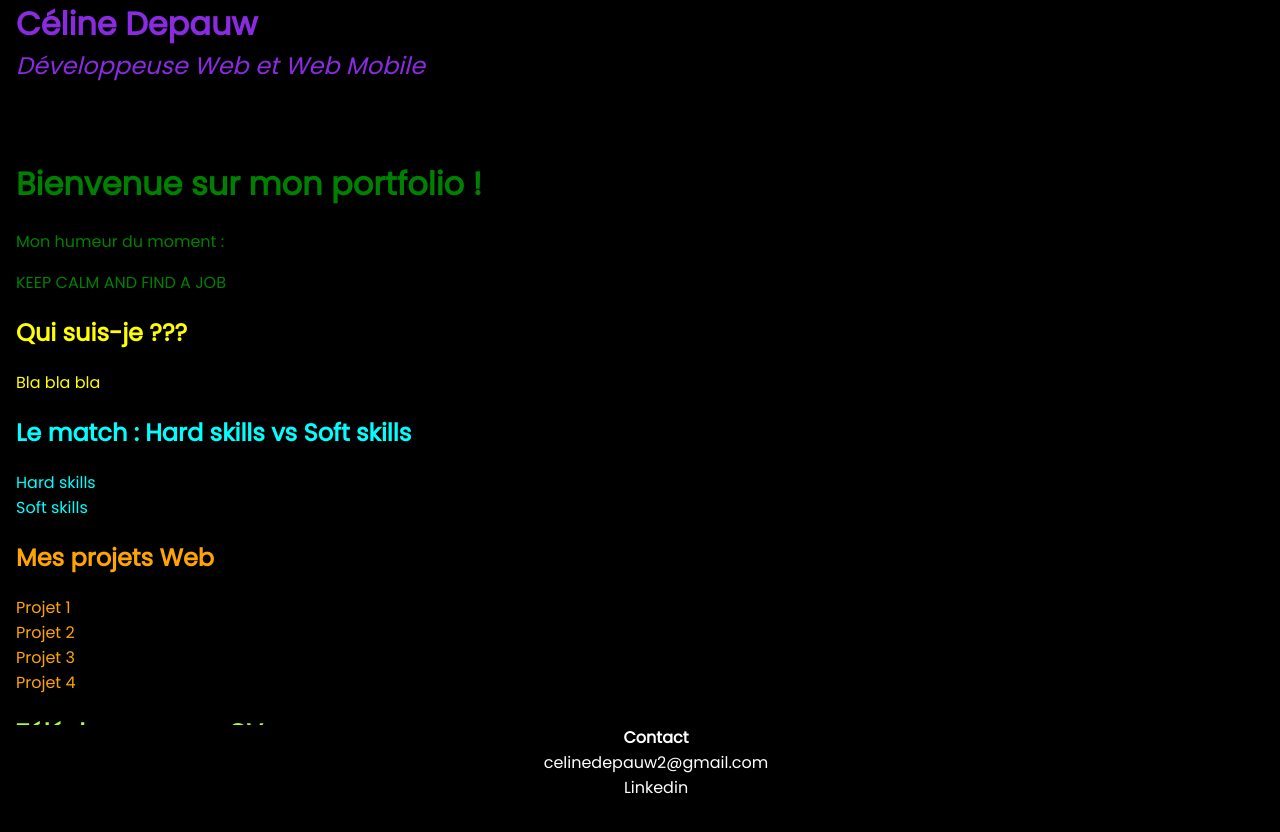
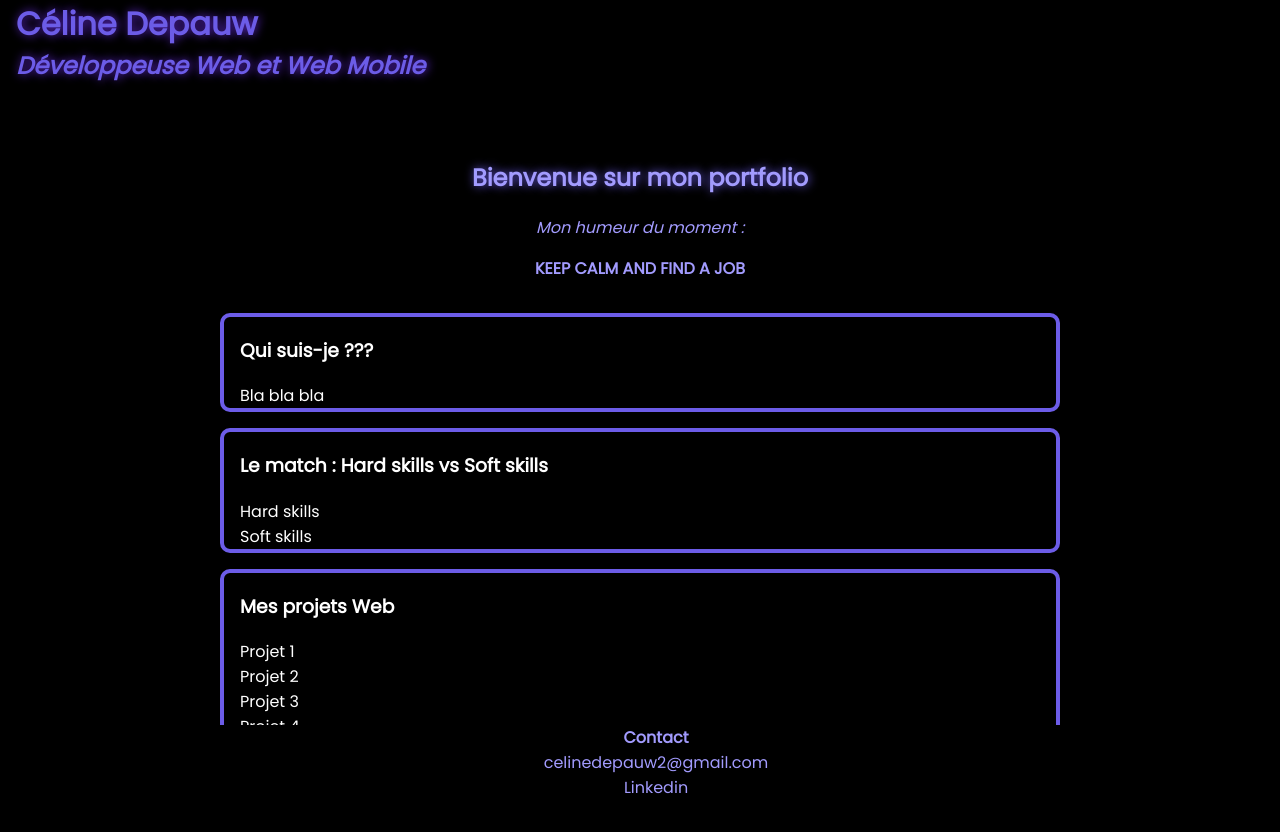
Before and after one commit to celinedepauw/netlify_deploy, a React (Create React App) app in the folder portfolio/: page /projects in a window 1280 px wide. Shown: the top 832 px of the page. Built offline with nearby package versions, Linux system fonts and the light colour scheme.

Commit message:
colors ok

```diff
--- a/portfolio/src/components/Footer/footer.scss
+++ b/portfolio/src/components/Footer/footer.scss
@@ -3,7 +3,7 @@
     position: fixed;
     bottom: 0;
     background-color: black;
-    color: white;
+    color: #a29bfe;
     text-align: center;
 
     .footer_contact {
@@ -15,7 +15,7 @@
     }
 
     .footer_linkedin {
-      color: white;
+      color: #a29bfe;
       text-decoration: none;
     }
 }
--- a/portfolio/src/components/Header/header.scss
+++ b/portfolio/src/components/Header/header.scss
@@ -1,13 +1,14 @@
 .header {
     width: 100%;
-    color: blueviolet;
+    color: #6c5ce7;
+    text-shadow:  #5f27cd 1px 0 10px;
+    font-weight: bold;
     position: fixed;
     top: 0;
     background-color:black;
 
     .header_name {
         font-size: 2rem;
-        font-weight: bold;
     }
 
     .header_job {
--- a/portfolio/src/components/Home/Introduction.js
+++ b/portfolio/src/components/Home/Introduction.js
@@ -2,10 +2,10 @@ import React from 'react';
 
 const Introduction = () => (
         <div className="introduction">
-           <h1 className="introduction_welcome">Bienvenue sur mon portfolio !</h1>
-           <div className="introduction_mood">
-                <p>Mon humeur du moment : </p>
-                <p>KEEP CALM AND FIND A JOB</p>
+           <h2 className="introduction_title">Bienvenue sur mon portfolio</h2>
+           <div className="introduction_aside">
+                <p className="introduction_mood">Mon humeur du moment : </p>
+                <p className="introduction_quote">Keep calm and find a job</p>
            </div>
 
         </div>
--- a/portfolio/src/components/Home/ProjectsSmall.js
+++ b/portfolio/src/components/Home/ProjectsSmall.js
@@ -2,7 +2,7 @@ import React from 'react';
 
 const ProjectsSmall = () => (
     <div className="projectsSmall">
-        <h2 className="projectsSmall_title">Mes projets Web</h2>
+        <h3 className="projectsSmall_title">Mes projets Web</h3>
         <div>Projet 1</div>
         <div>Projet 2</div>
         <div>Projet 3</div>
--- a/portfolio/src/components/Home/Resume.js
+++ b/portfolio/src/components/Home/Resume.js
@@ -2,7 +2,7 @@ import React from 'react';
 
 const Resume = () => (
     <div className="resume">
-        <h2>Télécharger mon CV...  </h2>
+        <h3>Télécharger mon CV...  </h3>
     </div>
 );
 
--- a/portfolio/src/components/Home/SkillsSmall.js
+++ b/portfolio/src/components/Home/SkillsSmall.js
@@ -2,7 +2,7 @@ import React from 'react';
 
 const SkillsSmall = () => (
     <div className="skillsSmall">
-        <h2 className="skillsSmall_title">Le match : Hard skills vs Soft skills</h2>
+        <h3 className="skillsSmall_title">Le match : Hard skills vs Soft skills</h3>
         <div className="skillsSmall_hardSkills">
             Hard skills
         </div>
--- a/portfolio/src/components/Home/WhoIAmSmall.js
+++ b/portfolio/src/components/Home/WhoIAmSmall.js
@@ -2,8 +2,8 @@ import React from 'react';
 
 const WhoIAmSmall = () => (
     <div className="whoIAmSmall">
-        <h2 className="whoIAmSmall_title">Qui suis-je ???</h2>
-        <p classname="whoIAmSmall_extract">Bla bla bla</p>
+        <h3 className="whoIAmSmall_title">Qui suis-je ???</h3>
+        <div classname="whoIAmSmall_extract">Bla bla bla</div>
   </div>
 );
 
--- a/portfolio/src/components/Home/home.scss
+++ b/portfolio/src/components/Home/home.scss
@@ -3,19 +3,34 @@
    margin-bottom: 7rem;
 
     .introduction {
-        color: green;
+        color: #a29bfe;
+        text-align: center;
+        margin: 2rem 0;
 
-        .introduction_name {
-
+        .introduction_title {
+            text-shadow: #6c5ce7 1px 0 10px;
         }
 
-        .introduction_mood {
+        .introduction_aside {
 
+            .introduction_mood {
+                font-style: italic;
+            }
+
+            .introduction_quote {
+                text-transform: uppercase;
+                font-weight: bold;
+            }
         }
     }
 
     .whoIAmSmall {
-        color: yellow;
+        color: white;
+        margin: 1rem auto;
+        padding: 0 1rem;
+        border: 4px solid #6c5ce7;
+        border-radius: 10px;
+        max-width: 800px;
 
         .whoIAmSmall_title {
 
@@ -27,7 +42,12 @@
     }
 
     .skillsSmall {
-        color: cyan;
+        color: white;
+        margin: 1rem auto;
+        padding: 0 1rem;
+        border: 4px solid #6c5ce7;
+        border-radius: 10px;
+        max-width: 800px;
 
         .skillsSmall_title {
 
@@ -43,7 +63,12 @@
     }
 
     .projectsSmall {
-        color: orange;
+        color: white;
+        margin: 1rem auto;
+        padding: 0 1rem;
+        border: 4px solid #6c5ce7;
+        border-radius: 10px;
+        max-width: 800px;
 
         .projectsSmall_title {
 
@@ -51,6 +76,8 @@
     }
 
     .resume {
-        color: greenyellow;
+        color: white;
+        max-width: 800px;
+        margin: 1rem auto;
     }
 }
```
